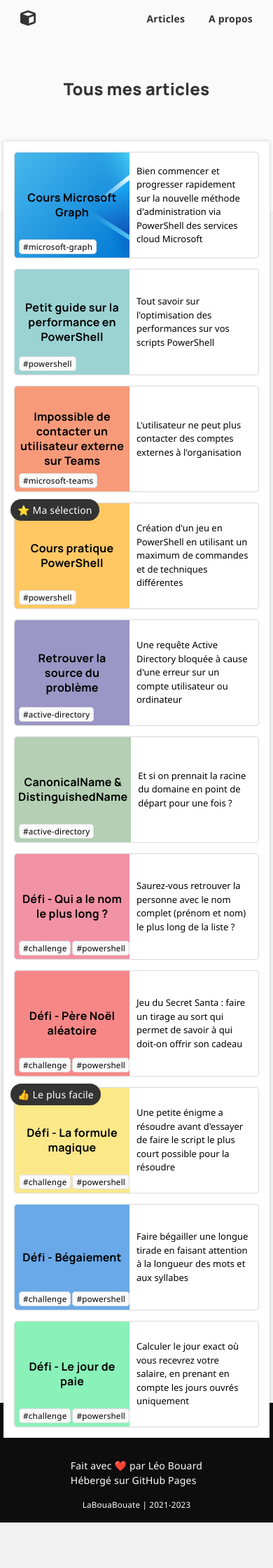
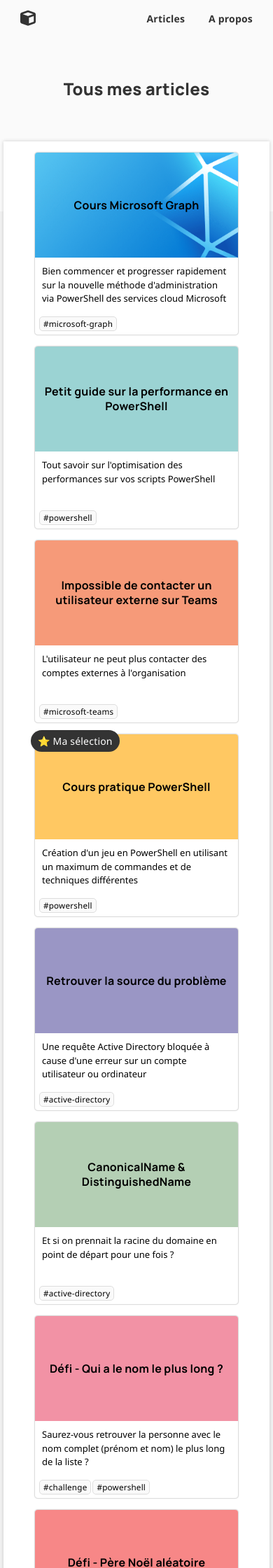
Before and after one commit to leobouard/leobouard.github.io, a Jekyll site: the page built from blog.md, in a window 390 px wide. Shown: the top 2240 px of the page at 70% size. Built offline with Jekyll 4.4.1, drawn with Linux system fonts in a browser that asks for light colours; nearby versions of some CDN libraries; some web fonts are replaced; before the commit the page ends 2175 px from its top, so only the background shows below that.

Commit message:
Changement affichage articles en mobile

```diff
--- a/assets/css/homepage.scss
+++ b/assets/css/homepage.scss
@@ -60,7 +60,7 @@
 }
 
 ul > li > a:hover {
-    filter: brightness(1.25);
+    filter: brightness(1.1);
 }
 
 footer {
--- a/assets/css/posts.scss
+++ b/assets/css/posts.scss
@@ -358,29 +358,13 @@
         grid-template-columns: 1fr;
     }
 
-    article {
-        display: flex;
-        max-width: 100%;
-        height: 150px;
-    }
-
     div.postBanner > h1 {
         font-size: x-large;
-    }
-
-    div.articleThumbnail {
-        width: 50%;
     }
 
     span.articleTitle {
         font-size: 16px;
         margin: 5px;
-    }
-
-    div.articleText {
-        padding: 10px;
-        margin: auto 0px;
-        width: 50%;
     }
 
     span.articleDescription {
```
